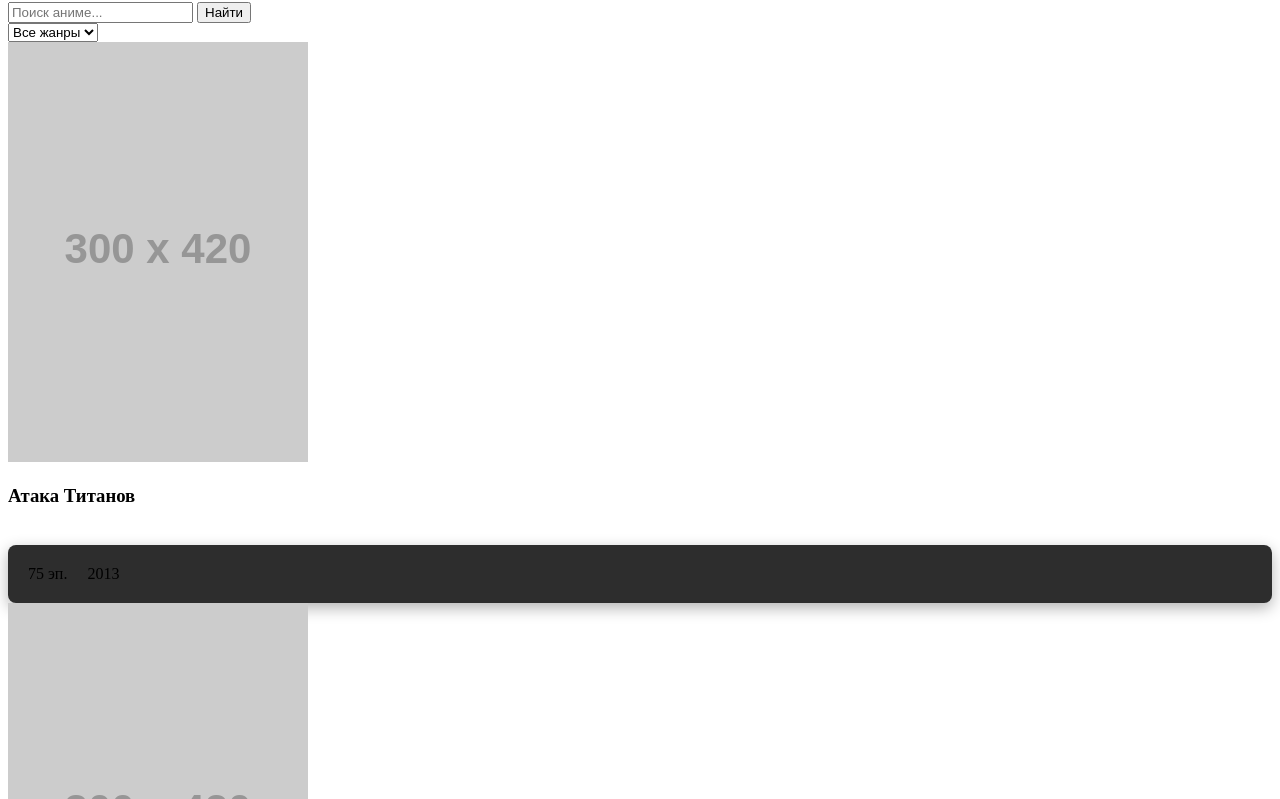
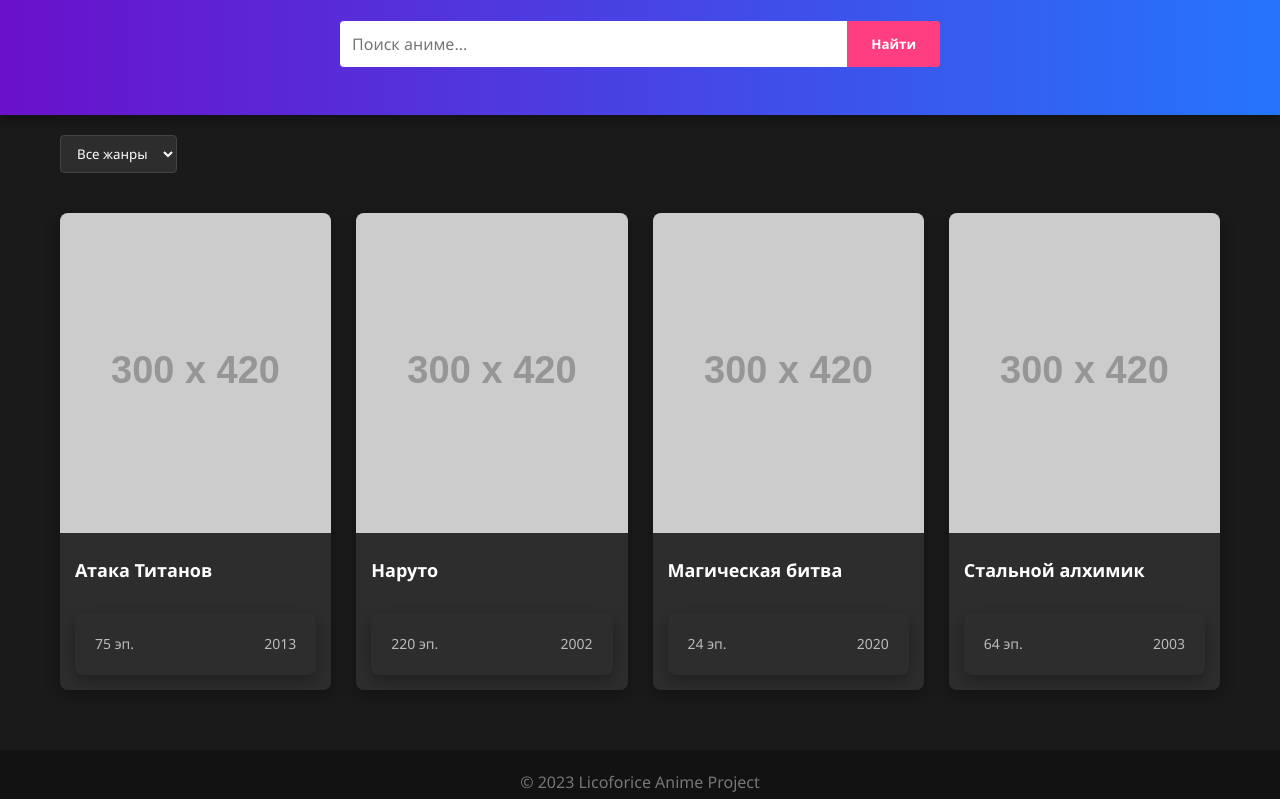
Before and after one commit to Akrifis/Kitsune-Studio, a plain HTML site: page index.html in a window 1280 px wide. Shown: the part 78-877 px from the top of the page. Drawn offline with Linux system fonts and the light colour scheme; placeholder pictures from the web are drawn by us.

Commit message:
Update styles.css

```diff
--- a/styles.css
+++ b/styles.css
@@ -1,3 +1,117 @@
+* {
+    margin: 0;
+    padding: 0;
+    box-sizing: border-box;
+    font-family: 'Segoe UI', Tahoma, Geneva, Verdana, sans-serif;
+}
+
+body {
+    background-color: #1a1a1a;
+    color: #f0f0f0;
+    line-height: 1.6;
+}
+
+header {
+    background: linear-gradient(90deg, #6a11cb 0%, #2575fc 100%);
+    padding: 1.5rem;
+    text-align: center;
+    box-shadow: 0 4px 12px rgba(0, 0, 0, 0.4);
+}
+
+.search-container {
+    max-width: 600px;
+    margin: 1.5rem auto;
+    display: flex;
+}
+
+#search-input {
+    flex: 1;
+    padding: 12px;
+    border: none;
+    border-radius: 4px 0 0 4px;
+    font-size: 16px;
+}
+
+#search-btn {
+    padding: 0 24px;
+    background: #ff3e81;
+    color: white;
+    border: none;
+    border-radius: 0 4px 4px 0;
+    cursor: pointer;
+    font-weight: bold;
+    transition: background 0.3s;
+}
+
+#search-btn:hover {
+    background: #ff1c6d;
+}
+
+.filters {
+    max-width: 1200px;
+    margin: 20px auto;
+    padding: 0 20px;
+}
+
+#genre-filter {
+    padding: 8px 12px;
+    background: #2d2d2d;
+    color: white;
+    border: 1px solid #444;
+    border-radius: 4px;
+}
+
+.anime-grid {
+    display: grid;
+    grid-template-columns: repeat(auto-fill, minmax(240px, 1fr));
+    gap: 25px;
+    max-width: 1200px;
+    margin: 0 auto;
+    padding: 20px;
+}
+
+.anime-card {
+    background: #2d2d2d;
+    border-radius: 8px;
+    overflow: hidden;
+    box-shadow: 0 5px 15px rgba(0, 0, 0, 0.3);
+    transition: transform 0.3s;
+}
+
+.anime-card:hover {
+    transform: translateY(-10px);
+}
+
+.anime-cover {
+    width: 100%;
+    height: 320px;
+    object-fit: cover;
+}
+
+.anime-info {
+    padding: 15px;
+}
+
+.anime-title {
+    font-size: 18px;
+    margin-bottom: 8px;
+    color: #fff;
+}
+
+.anime-meta {
+    display: flex;
+    justify-content: space-between;
+    color: #bbb;
+    font-size: 14px;
+}
+
+footer {
+    text-align: center;
+    padding: 20px;
+    margin-top: 40px;
+    background: #121212;
+    color: #777;
+}
 /* Добавляем в конец файла */
 
 /* Детальная страница аниме */
```
